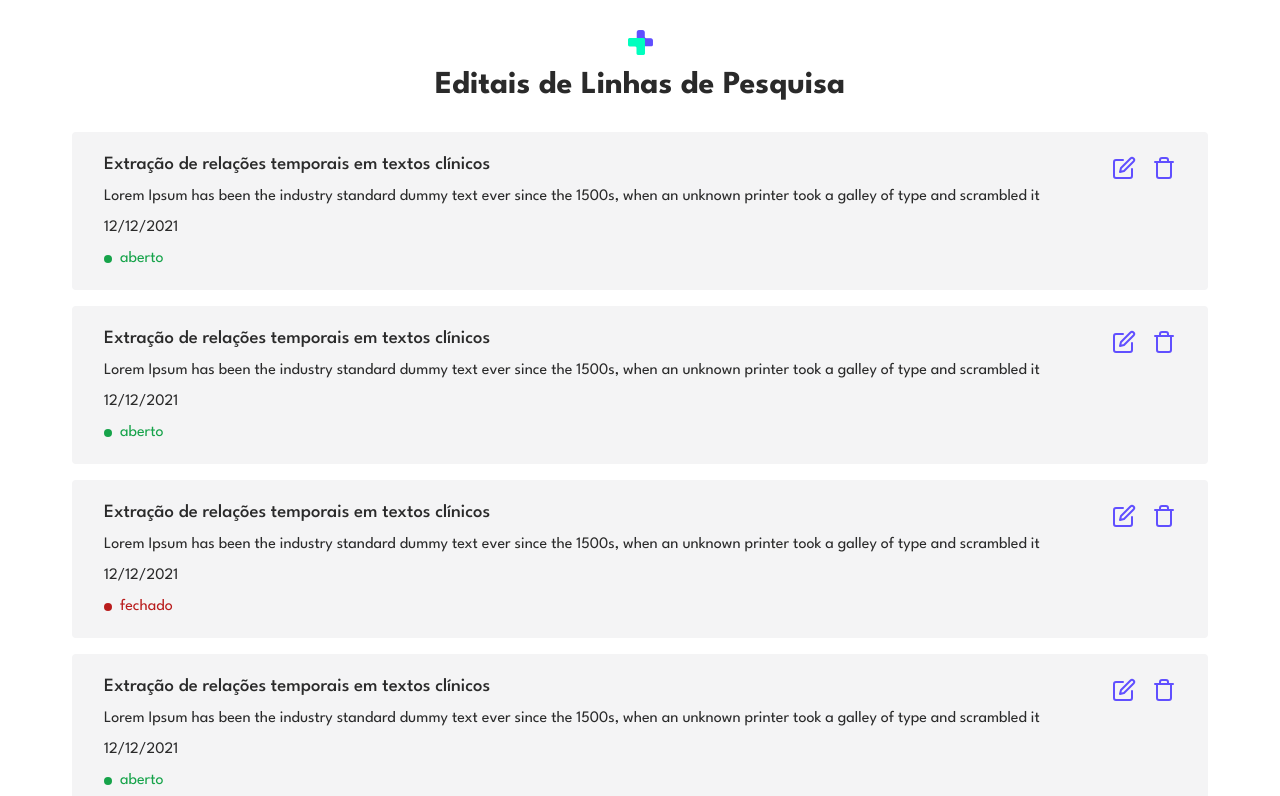
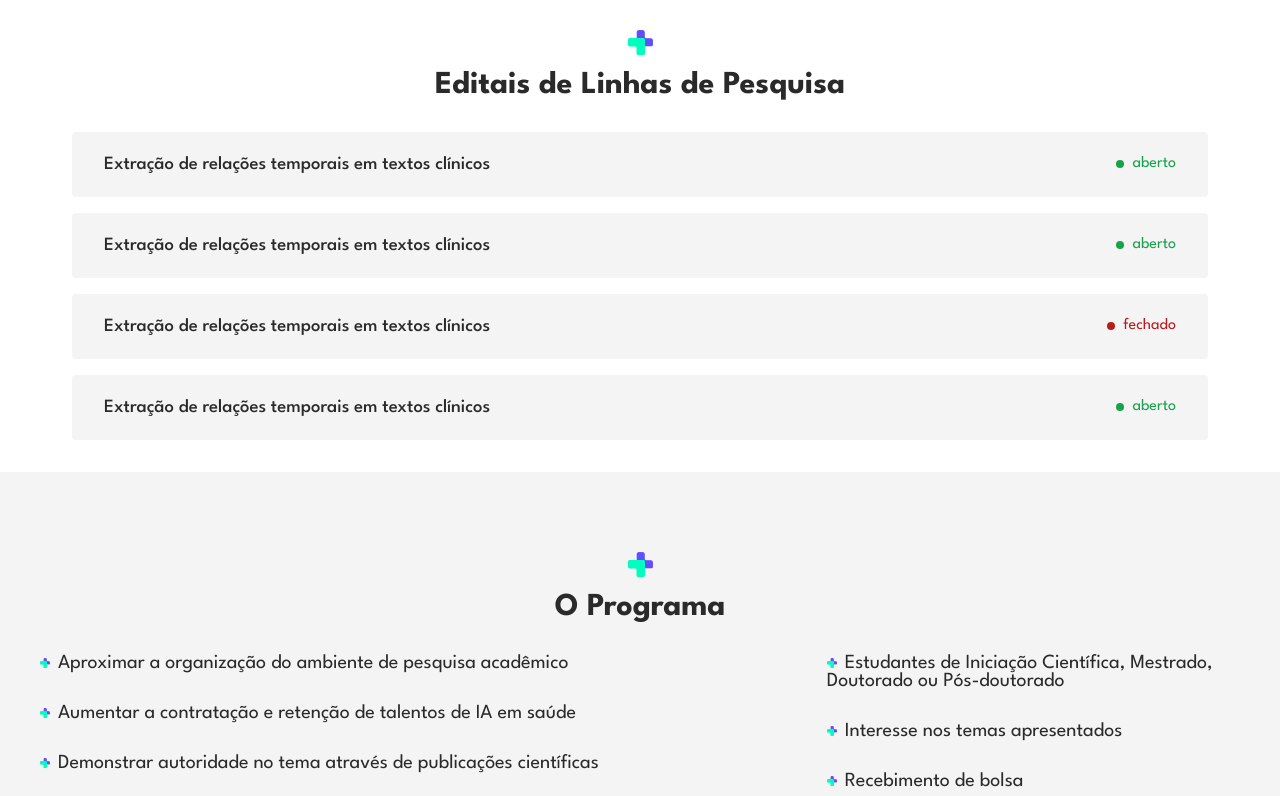
Before and after one commit to LeandroFilie/comsentimento-techtest, a React (Create React App) app: page / in a window 1280 px wide. Shown: the part 604-1400 px from the top of the page. Built offline with nearby package versions, Linux system fonts and the light colour scheme.

Commit message:
feat(Modal): added function open and close modal from click

```diff
--- a/src/components/Modal/index.js
+++ b/src/components/Modal/index.js
@@ -1,3 +1,4 @@
+/* eslint-disable react/prop-types */
 import ReactDOM from 'react-dom';
 
 import {
@@ -5,27 +6,42 @@ import {
 } from './style';
 
 import Logo from '../../assets/comsentimento_simbolo-01.png';
+import PlusIcon from '../../assets/plus.png';
 import CloseIcon from '../../assets/x.svg';
 
-export default function Modal() {
+export default function Modal({ visible, setVisible }) {
+  if (!visible) {
+    return null;
+  }
+
   return ReactDOM.createPortal(
     <Overlay>
       <Container>
         <Header>
           <h3>Detalhes do Edital</h3>
-          <span><img src={CloseIcon} alt="Fechar" /></span>
+          <span onClick={setVisible} aria-hidden="true"><img src={CloseIcon} alt="Fechar" /></span>
         </Header>
         <Content>
-          <h3>Título: Extração de relações temporais em textos clínicos</h3>
+          <h3>
+            <img src={PlusIcon} alt="item" />
+            Título: Extração de relações temporais em textos clínicos
+          </h3>
           <p>
+            <img src={PlusIcon} alt="item" />
             Descrição: Lorem Ipsum has been the industry standard dummy text
             ever since the 1500s, when an unknown printer took a galley of type
             and scrambled it. Lorem Ipsum has been the industry standard dummy
             text ever since the 1500s, when an unknown printer took a galley of
             type and scrambled it
           </p>
-          <p>Data de Abertura: 12/12/2021</p>
-          <p>Status: aberto</p>
+          <p>
+            <img src={PlusIcon} alt="item" />
+            Data de Abertura: 12/12/2021
+          </p>
+          <p>
+            <img src={PlusIcon} alt="item" />
+            Status: aberto
+          </p>
         </Content>
         <Footer>
           <img src={Logo} alt="Comsentimento" />
--- a/src/components/Modal/style.js
+++ b/src/components/Modal/style.js
@@ -56,6 +56,12 @@ export const Content = styled.div`
     font-size: 1.1rem;
     line-height: 1.5rem;
   }
+
+  img {
+    height: 15px;
+    object-fit: cover;
+    margin-right: 8px;
+  }
 `;
 
 export const Footer = styled.footer`
--- a/src/components/Notice/index.js
+++ b/src/components/Notice/index.js
@@ -4,12 +4,12 @@ import { Container } from './style';
 import EditIcon from '../../assets/edit.svg';
 import TrashIcon from '../../assets/trash.svg';
 
-export default function Notice({ name, isOpened }) {
-  const authenticate = true;
+export default function Notice({ name, isOpened, onClick }) {
+  const authenticate = false;
 
   if (!authenticate) {
     return (
-      <Container isOpened={isOpened}>
+      <Container isOpened={isOpened} onClick={onClick}>
         <h3>{name}</h3>
         <p className="status">
           <span />
--- a/src/pages/Home/index.js
+++ b/src/pages/Home/index.js
@@ -1,5 +1,6 @@
 import { Link } from 'react-router-dom';
 
+import { useState } from 'react';
 import Header from '../../components/Header';
 import Notice from '../../components/Notice';
 import { Button } from '../../components/Button';
@@ -9,11 +10,20 @@ import {
   Banner, TitleSection, Description, ListNotices, Container,
 } from './styles';
 
+import Modal from '../../components/Modal';
 import PlusIcon from '../../assets/plus.png';
 
 export default function Home() {
+  const [modalVisible, setModalVisible] = useState(false);
+
+  function handleVisibleModal() {
+    setModalVisible((prevSate) => !prevSate);
+  }
+
   return (
     <Container>
+      <Modal visible={modalVisible} setVisible={handleVisibleModal} />
+
       <Header>
         <li>
           <a href="#notice">Editais</a>
@@ -38,13 +48,13 @@ export default function Home() {
           <h2>Editais de Linhas de Pesquisa</h2>
         </TitleSection>
 
-        <Notice name="Extração de relações temporais em textos clínicos" isOpened />
+        <Notice name="Extração de relações temporais em textos clínicos" isOpened onClick={handleVisibleModal} />
 
-        <Notice name="Extração de relações temporais em textos clínicos" isOpened />
+        <Notice name="Extração de relações temporais em textos clínicos" isOpened onClick={handleVisibleModal} />
 
-        <Notice name="Extração de relações temporais em textos clínicos" isOpened={false} />
+        <Notice name="Extração de relações temporais em textos clínicos" isOpened={false} onClick={handleVisibleModal} />
 
-        <Notice name="Extração de relações temporais em textos clínicos" isOpened />
+        <Notice name="Extração de relações temporais em textos clínicos" isOpened onClick={handleVisibleModal} />
       </ListNotices>
 
       <Description id="program">
```
Also changed, not shown: .eslintrc.js.
